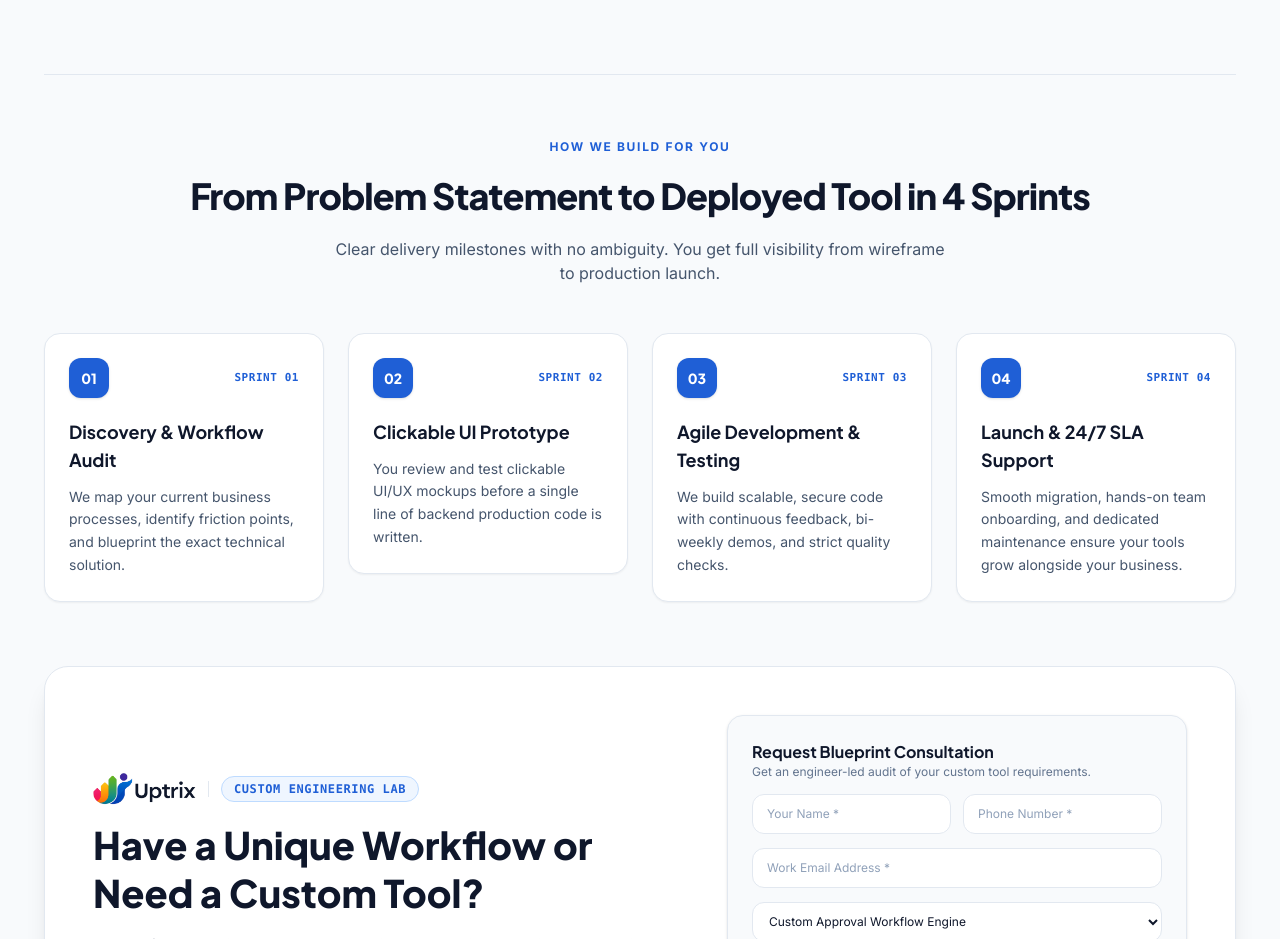
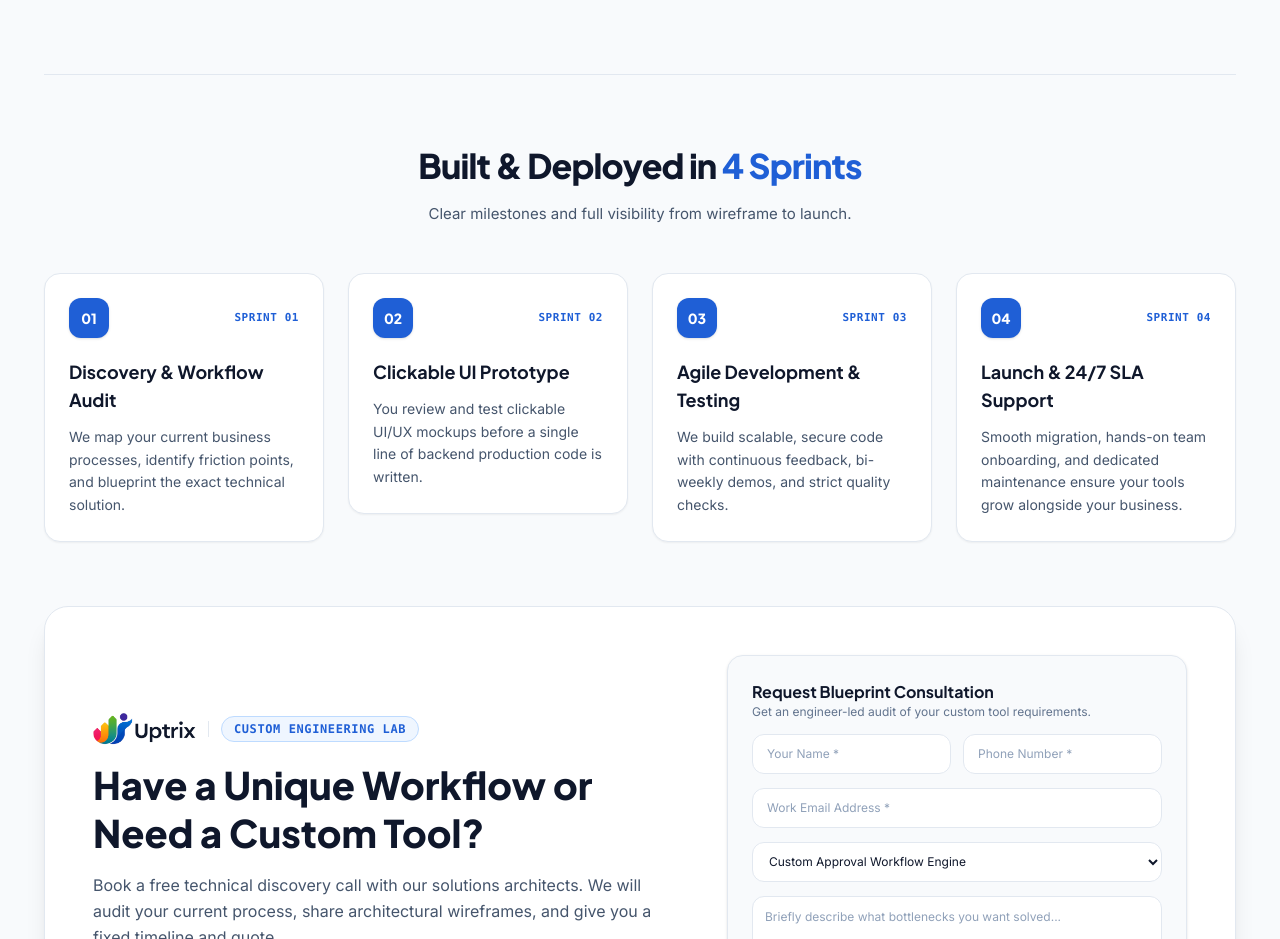
Before and after one commit to rajukumar143/uptrix-global, a Next.js app: page /home-2 in a window 1280 px wide. Shown: the part 3980-4919 px from the top of the page. Built offline with nearby package versions, Linux system fonts and the light colour scheme; no server answers.

Commit message:
feat(home-2): shorten 4 sprints heading and text, remove subheading

```diff
--- a/src/components/home/Home2CustomTools.tsx
+++ b/src/components/home/Home2CustomTools.tsx
@@ -619,15 +619,12 @@ export default function Home2CustomTools({
 
         {/* 4-Step Build Lifecycle Timeline */}
         <div id="how-we-build" className="mt-20 pt-16 border-t border-slate-200 scroll-mt-24">
-          <Reveal className="flex flex-col items-center gap-3 text-center mb-12">
-            <span className="text-xs font-bold tracking-[.14em] uppercase text-[#1f5fd6]">
-              How We Build For You
-            </span>
-            <h3 className="font-display text-[clamp(24px,3vw,36px)] font-extrabold tracking-tight text-slate-900">
-              From Problem Statement to Deployed Tool in 4 Sprints
+          <Reveal className="flex flex-col items-center gap-2.5 text-center mb-12">
+            <h3 className="font-display text-[clamp(24px,3vw,34px)] font-extrabold tracking-tight text-slate-900">
+              Built & Deployed in <span className="text-[#1f5fd6]">4 Sprints</span>
             </h3>
-            <p className="max-w-[620px] text-sm md:text-base text-slate-600">
-              Clear delivery milestones with no ambiguity. You get full visibility from wireframe to production launch.
+            <p className="max-w-[520px] text-sm md:text-[15px] text-slate-600">
+              Clear milestones and full visibility from wireframe to launch.
             </p>
           </Reveal>
 
```
